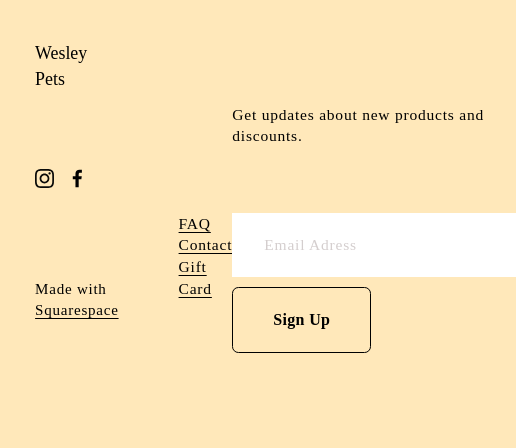
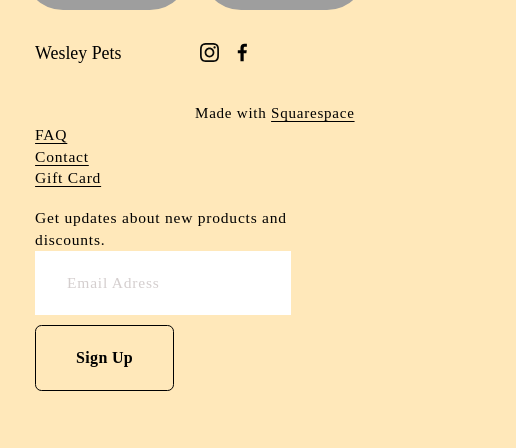
Before and after one commit to AD200103/Pirmas-Atsiskaitymas-HTML-CSS, a plain HTML site: page index.html in a window 390 px wide. Shown: the part 3382-3830 px from the top of the page, 516 px wide, since content can reach past the window. Drawn offline with Linux system fonts and the light colour scheme; grey boxes are pictures that could not be loaded; a web font is replaced by a local one.

Commit message:
finalcommit

```diff
--- a/index.html
+++ b/index.html
@@ -8,7 +8,6 @@
   </head>
   <body>
     <div class="pagewrapper">
-      <!-- =========================Header================================================================ -->
       <header>
         <div class="burger">
           <div class="lines"></div>
@@ -30,11 +29,8 @@
           ><img src="cart2-svg.svg" alt="ShoppingCart" />0</a
         >
       </header>
-      <!-- =========================Header================================================================ -->
 
-      <!-- ==========================Main================================================================= -->
       <main>
-        <!-- ==========================Introduction======================== -->
         <section class="introduction">
           <h1>The collar everyone’s been talking about</h1>
           <img
@@ -75,9 +71,7 @@
             </div>
           </section>
         </section>
-        <!-- ==========================Introduction======================== -->
 
-        <!-- ==========================Products============================ -->
         <section class="products">
           <ul>
             <li class="firstproduct">
@@ -147,9 +141,7 @@
             </li>
           </ul>
         </section>
-        <!-- ==========================Products============================ -->
 
-        <!-- ==========================Feedback============================ -->
         <section class="feedback">
           <h2>What our friends are saying</h2>
           <img
@@ -198,9 +190,8 @@
             </button>
           </div>
         </section>
-        <!-- ==========================Feedback============================ -->
       </main>
-      <!-- ==========================Main================================================================= -->
+
       <footer>
         <section class="instagram">
           <div class="titleinstagram">
@@ -241,18 +232,38 @@
             <div class="westleypets">
               <h4>Wesley Pets</h4>
               <div class="socialmedia">
-                <img src="instagram-seeklogo.svg" alt="instagramlogo" />
-                <img src="facebook.svg" alt="facebooklogo" />
+                <a href="https://www.instagram.com/squarespace/"
+                  ><img src="instagram-seeklogo.svg" alt="instagramlogo"
+                /></a>
+                <a href="https://www.facebook.com/squarespace"
+                  ><img src="facebook.svg" alt="facebooklogo"
+                /></a>
               </div>
               <p>Made with <a href="">Squarespace</a></p>
             </div>
+
             <div class="contactlist">
               <ul>
-                <li><a href="">FAQ</a></li>
-                <li><a href="">Contact</a></li>
-                <li><a href="">Gift Card</a></li>
+                <li>
+                  <a href="https://wesley-fluid-demo.squarespace.com/faqs"
+                    >FAQ</a
+                  >
+                </li>
+                <li>
+                  <a href="https://wesley-fluid-demo.squarespace.com/contact"
+                    >Contact</a
+                  >
+                </li>
+                <li>
+                  <a
+                    href="https://wesley-fluid-demo.squarespace.com/shop/p/gift-card"
+                    >Gift Card</a
+                  >
+                </li>
               </ul>
             </div>
+
+            <div class="finalgrid">
               <div class="getupdates">
                 <p>Get updates about new products and discounts.</p>
               </div>
@@ -268,9 +279,10 @@
                 </form>
               </div>
             </div>
+          </div>
         </section>
       </footer>
-      <!-- SSSSSSSSSSSSSSSSSSSSSSS\\SquareSpaceButton//SSSSSSSSSSSSSSSSSSSSSSSS -->
+
       <a href="https://www.squarespace.com/templates/hester-fluid-demo"
         ><div class="squarespacebutton">
           <div class="foranimation">
@@ -280,7 +292,6 @@
           </div>
         </div>
       </a>
-      <!-- SSSSSSSSSSSSSSSSSSSSSSS\\SquareSpaceButton//SSSSSSSSSSSSSSSSSSSSSSSS -->
     </div>
   </body>
 </html>
--- a/styles.css
+++ b/styles.css
@@ -11,7 +11,6 @@
   src: url(Obviously-Regular.ttf);
 }
 body {
-  /* height: 620vh; */
   background-color: #ffe8ba;
 }
 .pagewrapper {
@@ -21,67 +20,6 @@ body {
   flex-direction: column;
   align-items: center;
 }
-/* SSSSSSSSSSSSSSSSSSSSSSSSquareSpaceButtonSSSSSSSSSSSSSSSSSSSSSSSS  */
-.pagewrapper a .squarespacebutton {
-  background-image: url(logo..svg);
-  background-position: center;
-  background-size: cover;
-  position: fixed;
-  width: 243px;
-  height: 76px;
-  right: 11px;
-  top: 87.9%;
-  display: flex;
-  justify-content: center;
-  overflow: hidden;
-  cursor: pointer;
-}
-.pagewrapper a .squarespacebutton .foranimation {
-  width: 729px;
-  height: 100%;
-  display: grid;
-  grid-template-columns: repeat(3, 243px);
-  grid-template-rows: 1fr;
-}
-.pagewrapper a .squarspacelogo {
-  position: absolute;
-  top: 20px;
-  left: 50%;
-  transform: translateX(-50%);
-  display: flex;
-}
-.pagewrapper a .squarespacebutton .foranimation .greybox {
-  background-color: white;
-  opacity: 0.2;
-}
-@keyframes onhover {
-  0% {
-  }
-  100% {
-    transform: translateX(243px);
-  }
-}
-@keyframes offhover {
-  0% {
-    transform: translateX(243px);
-  }
-  100% {
-    transform: translateX(0px);
-  }
-}
-.pagewrapper a .squarespacebutton .foranimation {
-  animation-name: offhover;
-  animation-timing-function: linear;
-  animation-duration: 250ms;
-  animation-fill-mode: forwards;
-}
-.pagewrapper a .squarespacebutton .foranimation:hover {
-  animation-name: onhover;
-  animation-duration: 250ms;
-  animation-fill-mode: forwards;
-  animation-timing-function: linear;
-}
-/* SSSSSSSSSSSSSSSSSSSSSSSSquareSpaceButtonSSSSSSSSSSSSSSSSSSSSSSSS  */
 
 /* =========================PageAnimation============================== */
 .pagewrapper {
@@ -669,14 +607,14 @@ main .feedback .SMALLbuttonsRL button img {
 /* =========================Main feedback============================== */
 /* ============================Main==================================================================== */
 
-/* =========================Footer====================================== */
+/* =========================Footer===================================================================== */
 footer {
   width: 100%;
-  height: 122.4vh;
+  height: 57.4vw;
   display: flex;
   flex-direction: column;
   align-items: center;
-  justify-content: space-between;
+  gap: 57px;
   padding-top: 3.3vmax;
   padding-bottom: 3.3vmax;
   overflow-wrap: break-word;
@@ -684,7 +622,6 @@ footer {
 /* =========================Footer Instagram============================ */
 footer .instagram {
   width: 100%;
-  height: calc(124px + 35vw);
   display: flex;
   flex-direction: column;
   align-items: center;
@@ -771,13 +708,15 @@ footer .instagram .InstagramSecPics {
 }
 /* =========================Footer Instagram Animation================== */
 /* =========================Footer Instagram============================ */
+
+/* =========================Footer Endfooter============================ */
 footer .endfooter {
   width: 100%;
   padding-left: 3vw;
   padding-right: 3vw;
-  height: 100%;
-  padding-top: calc(16vmax / 3.05);
-  padding-bottom: calc(16vmax / 9);
+  height: calc(244.8px + 0.01vw);
+  padding-top: calc(16vmax / 10);
+  padding-bottom: calc(16vmax / 3.1);
 }
 footer .endfooter .footercomponents {
   width: 100%;
@@ -815,8 +754,9 @@ footer .endfooter .footercomponents .westleypets p {
 }
 footer .endfooter .footercomponents .contactlist {
   grid-column: 2;
-  grid-row: 3;
-  display: flex;
+  grid-row: span 3;
+  display: grid;
+  grid-template-rows: repeat(20, 1fr);
 }
 footer .endfooter .footercomponents .contactlist ul {
   list-style: none;
@@ -825,6 +765,7 @@ footer .endfooter .footercomponents .contactlist ul {
   letter-spacing: 0.05em;
   line-height: 1.4em;
   margin-left: 60px;
+  grid-row: 19;
 }
 footer .endfooter .footercomponents .contactlist ul a,
 footer .endfooter .footercomponents .westleypets p a {
@@ -832,23 +773,50 @@ footer .endfooter .footercomponents .westleypets p a {
   text-decoration-thickness: 1px;
   text-underline-offset: 0.2em;
 }
-footer .endfooter .footercomponents .getupdates {
+footer .endfooter .footercomponents .finalgrid {
   grid-column: 3;
-  grid-row: 2;
+  grid-row: span 3;
+  display: grid;
+  grid-template-columns: 1fr;
+  grid-template-rows: repeat(20, 1fr);
+}
+footer .endfooter .footercomponents .finalgrid .getupdates {
+  grid-row-start: 5;
   display: flex;
 }
-footer .endfooter .footercomponents .getupdates p {
+footer .endfooter .footercomponents .finalgrid .getupdates p {
   font-size: calc((0.9 - 1) * 1.2vw + 1rem);
   letter-spacing: 0.05em;
   line-height: 1.4em;
 }
-footer .endfooter .footercomponents .searchbarAndButton {
-  grid-column: 3;
-  grid-row: 3;
+footer .endfooter .footercomponents .finalgrid .searchbarAndButton {
   justify-content: space-between;
   align-items: center;
+  grid-row-start: 19;
 }
-footer .endfooter .footercomponents .searchbarAndButton input[type="email"] {
+footer
+  .endfooter
+  .footercomponents
+  .finalgrid
+  .searchbarAndButton
+  input[type="email"]::placeholder {
+  color: rgb(212, 206, 206);
+}
+footer
+  .endfooter
+  .footercomponents
+  .finalgrid
+  .searchbarAndButton
+  input[type="email"]:focus {
+  outline: 2px solid rgb(0, 0, 0);
+  outline-offset: 2px;
+}
+footer
+  .endfooter
+  .footercomponents
+  .finalgrid
+  .searchbarAndButton
+  input[type="email"] {
   all: unset;
   width: 220px;
   background-color: white;
@@ -857,35 +825,12 @@ footer .endfooter .footercomponents .searchbarAndButton input[type="email"] {
   line-height: 1.2rem;
   letter-spacing: 0.05em;
 }
-footer
-  .endfooter
-  .footercomponents
-  .searchbarAndButton
-  input[type="email"]::placeholder {
-  color: rgb(212, 206, 206);
-}
-footer
-  .endfooter
-  .footercomponents
-  .searchbarAndButton
-  input[type="email"]:focus {
-  outline: 2px solid rgb(0, 0, 0);
-  outline-offset: 2px;
-}
-footer .endfooter .footercomponents .searchbarAndButton input[type="email"] {
-  all: unset;
-  width: 220px;
-  background-color: white;
-  padding: 1.4rem 2rem;
-  font-size: calc((0.9 - 1) * 1.2vw + 1rem);
-  line-height: 1.2rem;
-  letter-spacing: 0.05em;
-}
-footer .endfooter .footercomponents .searchbarAndButton form {
+footer .endfooter .footercomponents .finalgrid .searchbarAndButton form {
+  grid-row-start: 15;
   display: flex;
   gap: 10px;
 }
-footer .endfooter .footercomponents .searchbarAndButton form button {
+footer .endfooter .footercomponents .finalgrid .searchbarAndButton form button {
   all: unset;
   width: 136.97px;
   height: 64px;
@@ -898,16 +843,149 @@ footer .endfooter .footercomponents .searchbarAndButton form button {
   font-weight: 600;
   text-wrap: nowrap;
 }
-footer .endfooter .footercomponents .searchbarAndButton form button:hover {
+footer
+  .endfooter
+  .footercomponents
+  .finalgrid
+  .searchbarAndButton
+  form
+  button:hover {
   color: white;
   background-color: black;
   cursor: pointer;
 }
-@media only screen and (max-width: 1245px) {
+/* =========================EndfooterAnimation========================== */
+@media only screen and (max-width: 768px) {
+  footer {
+    height: 1000px;
+    gap: 10px;
+  }
   footer .endfooter .footercomponents {
-    grid-template-rows: 16% 28% 28% 28%;
+    height: 350px;
+    grid-template-columns: repeat(3, 1fr);
+    grid-template-rows: repeat(3, 1fr);
   }
-  footer .endfooter .footercomponents .searchbarAndButton form {
+  footer .endfooter .footercomponents .westleypets {
+    grid-column: span 3;
+    grid-row: 1;
+    display: grid;
+    grid-template-columns: repeat(2, 1fr);
+    grid-template-rows: 1fr;
+  }
+  footer .endfooter .footercomponents .westleypets h4 {
+    grid-column: 1;
+    grid-row: 1;
+  }
+  footer .endfooter .footercomponents .westleypets .socialmedia {
+    grid-column: 2;
+    grid-row: 1;
+    margin-left: 5px;
+  }
+  footer .endfooter .footercomponents .westleypets p {
+    grid-column: 2;
+    grid-row: 2;
+    overflow-wrap: break-word;
+  }
+  footer .endfooter .footercomponents .finalgrid {
+    grid-column: span 3;
+    grid-row: 3;
+    display: block;
+  }
+  footer .endfooter .footercomponents .finalgrid .searchbarAndButton form {
     flex-direction: column;
   }
+  footer
+    .endfooter
+    .footercomponents
+    .finalgrid
+    .searchbarAndButton
+    form
+    input[type="email"] {
+    width: 60%;
+  }
+  footer .endfooter .footercomponents .contactlist {
+    grid-row: 2;
+    grid-column: 1;
+    display: block;
+    height: 50px;
+  }
+  footer .endfooter .footercomponents .contactlist ul {
+    margin: 0;
+  }
 }
+@media only screen and (max-width: 326px) {
+  footer .endfooter .footercomponents {
+    height: calc(750px - 100vw);
+    padding-bottom: 50px;
+  }
+}
+@media only screen and (max-width: 225px) {
+  footer .endfooter .footercomponents .westleypets p {
+    word-break: break-all;
+  }
+}
+/* =========================EndfooterAnimation========================== */
+/* =========================Footer Endfooter============================ */
+/* =========================Footer===================================================================== */
+
+/* SSSSSSSSSSSSSSSSSSSSSSSSquareSpaceButtonSSSSSSSSSSSSSSSSSSSSSSSS  */
+.pagewrapper a .squarespacebutton {
+  background-image: url(logo..svg);
+  background-position: center;
+  background-size: cover;
+  position: fixed;
+  width: 243px;
+  height: 76px;
+  right: 11px;
+  top: 87.9%;
+  display: flex;
+  justify-content: center;
+  overflow: hidden;
+  cursor: pointer;
+}
+.pagewrapper a .squarespacebutton .foranimation {
+  width: 729px;
+  height: 100%;
+  display: grid;
+  grid-template-columns: repeat(3, 243px);
+  grid-template-rows: 1fr;
+}
+.pagewrapper a .squarspacelogo {
+  position: absolute;
+  top: 20px;
+  left: 50%;
+  transform: translateX(-50%);
+  display: flex;
+}
+.pagewrapper a .squarespacebutton .foranimation .greybox {
+  background-color: white;
+  opacity: 0.2;
+}
+@keyframes onhover {
+  0% {
+  }
+  100% {
+    transform: translateX(243px);
+  }
+}
+@keyframes offhover {
+  0% {
+    transform: translateX(243px);
+  }
+  100% {
+    transform: translateX(0px);
+  }
+}
+.pagewrapper a .squarespacebutton .foranimation {
+  animation-name: offhover;
+  animation-timing-function: linear;
+  animation-duration: 250ms;
+  animation-fill-mode: forwards;
+}
+.pagewrapper a .squarespacebutton .foranimation:hover {
+  animation-name: onhover;
+  animation-duration: 250ms;
+  animation-fill-mode: forwards;
+  animation-timing-function: linear;
+}
+/* SSSSSSSSSSSSSSSSSSSSSSSSquareSpaceButtonSSSSSSSSSSSSSSSSSSSSSSSS  */
```
Lines whose indentation alone changed are shown as unchanged.
